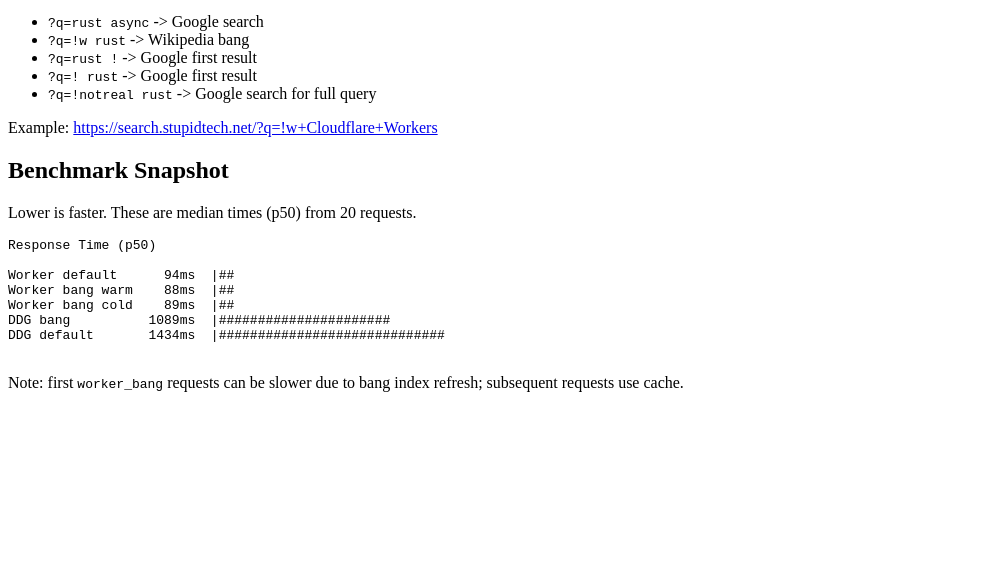
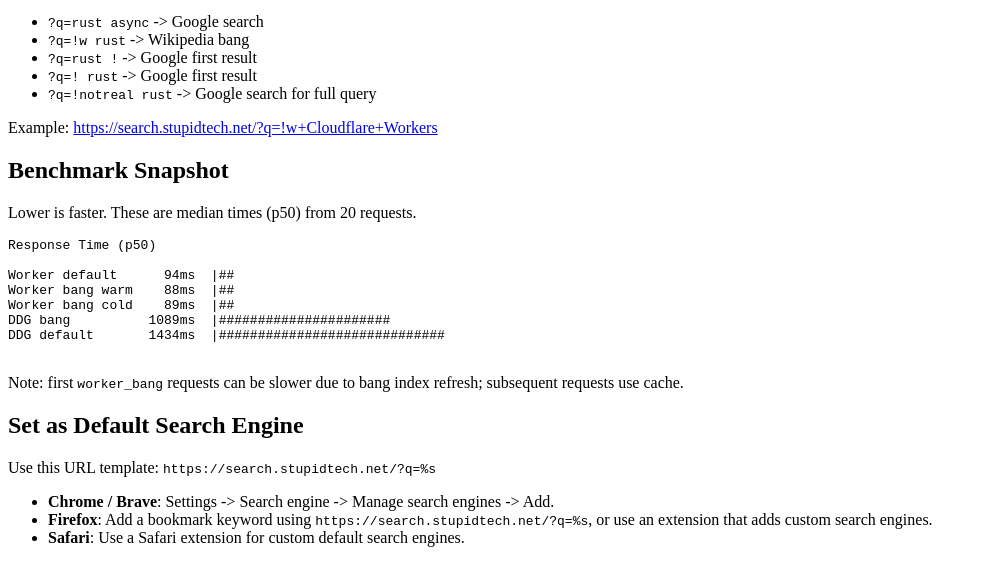
Before and after one commit to stephancill/search-bangs-worker, a website: page public/index.html in a window 1280 px wide. Shown: the part 101-686 px from the top of the page, without its empty margins (0-987 px from the left). Drawn offline with Linux system fonts and the light colour scheme.

Commit message:
docs: add default search engine setup steps

```diff
--- a/public/index.html
+++ b/public/index.html
@@ -38,5 +38,16 @@ DDG default       1434ms  |#############################
       Note: first <code>worker_bang</code> requests can be slower due to bang index refresh;
       subsequent requests use cache.
     </p>
+
+    <h2>Set as Default Search Engine</h2>
+    <p>Use this URL template: <code>https://search.stupidtech.net/?q=%s</code></p>
+    <ul>
+      <li><strong>Chrome / Brave</strong>: Settings -> Search engine -> Manage search engines -> Add.</li>
+      <li>
+        <strong>Firefox</strong>: Add a bookmark keyword using
+        <code>https://search.stupidtech.net/?q=%s</code>, or use an extension that adds custom search engines.
+      </li>
+      <li><strong>Safari</strong>: Use a Safari extension for custom default search engines.</li>
+    </ul>
   </body>
 </html>
```
